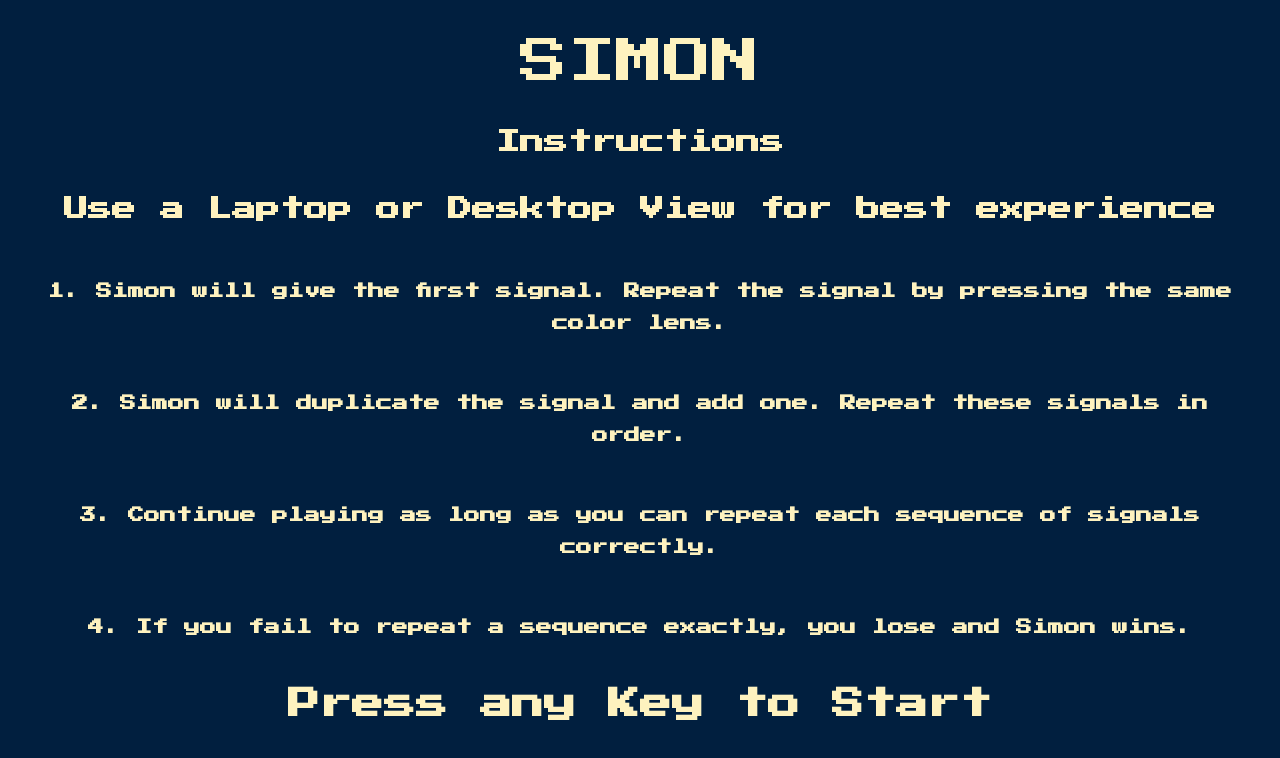
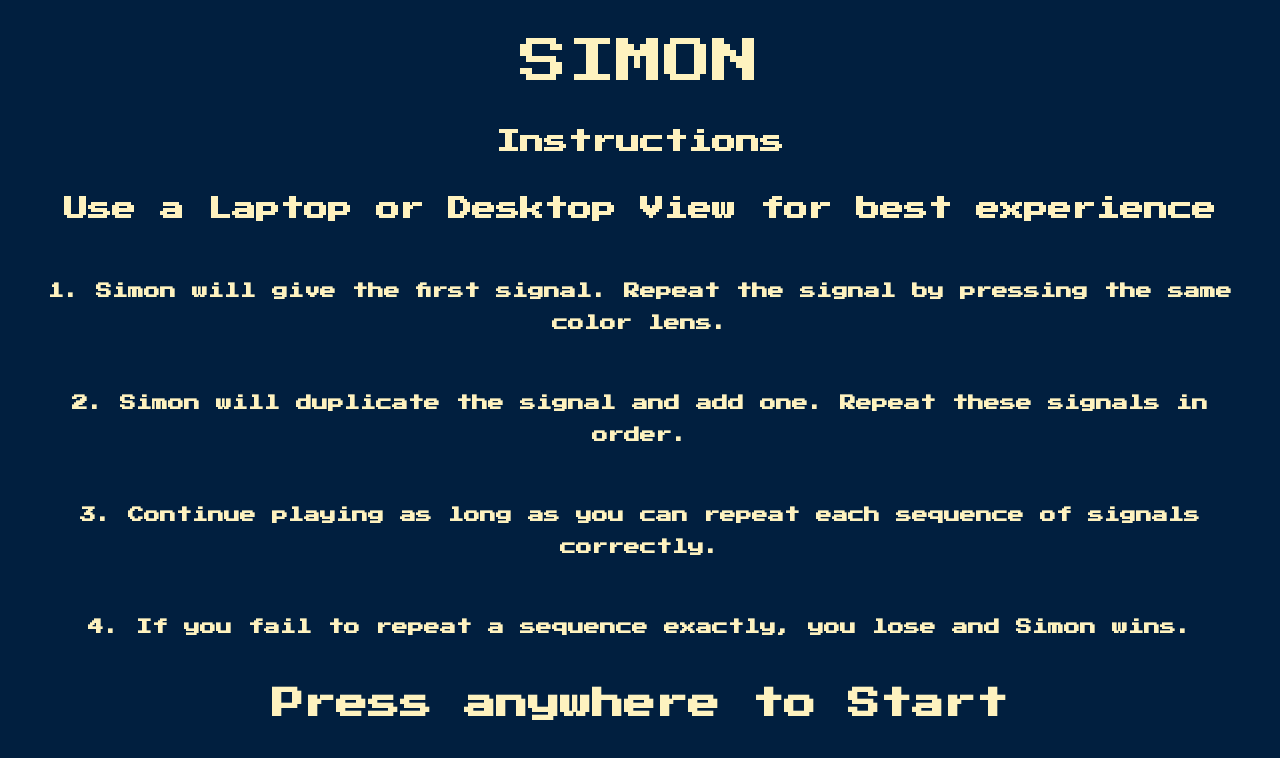
Before and after one commit to yashnarain/simon, a plain HTML site: page index.html in a window 1280 px wide. Drawn offline with nearby package versions, Linux system fonts and the light colour scheme.

Commit message:
Update index.html

```diff
--- a/index.html
+++ b/index.html
@@ -21,7 +21,7 @@
   <h3 class="instructions">3. Continue playing as long as you can repeat each sequence of signals correctly.</h3>
   <h3 class="instructions">4. If you fail to repeat a sequence exactly, you lose and Simon wins.</h3>
 
-  <h1 id="level-title">Press any Key to Start</h1>
+  <h1 id="level-title">Press anywhere to Start</h1>
 
   <div class="container">
     <div class="row">
```
